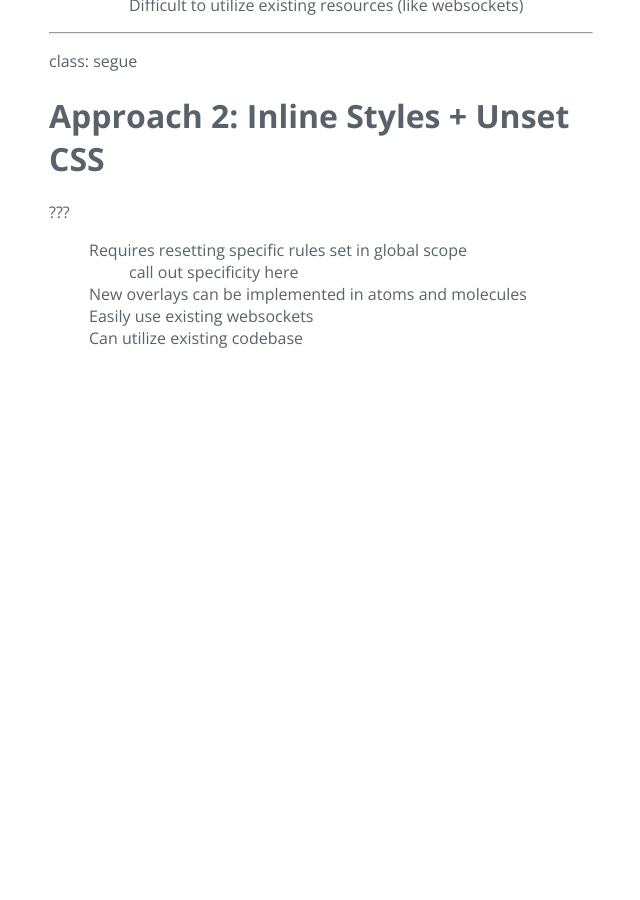
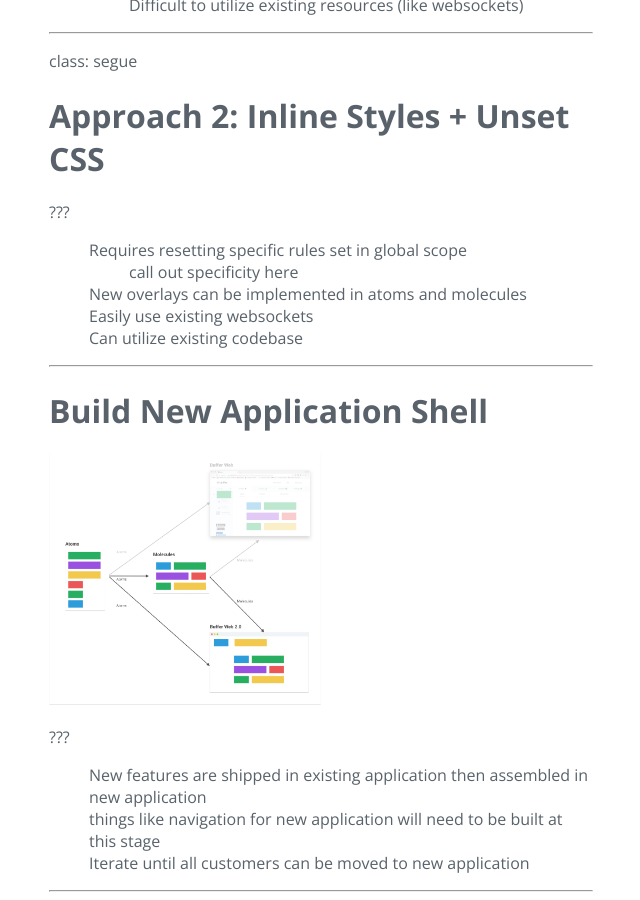
Before and after one commit to bufferapp/buffer-talks, a Jekyll site: the page built from slides/migrating-with-atomic-design-2.md, in a window 1280 px wide and 900 px high, scrolled down 4217 px. Shown: the whole window, without its empty margins (319-959 px from the left). Built offline with Jekyll 4.4.1, drawn with Linux system fonts in a browser that asks for light colours; our own code applies the rules of GitHub Pages for plain Markdown files; before the commit the page ends 4582 px from its top, so only the background shows below that.

Commit message:
Build new application shell

```diff
--- a/slides/migrating-with-atomic-design-2.md
+++ b/slides/migrating-with-atomic-design-2.md
@@ -214,3 +214,17 @@ class: segue
 - New overlays can be implemented in atoms and molecules
 - Easily use existing websockets
 - Can utilize existing codebase
+
+---
+
+# Build New Application Shell
+
+<img src="{{baseurl}}/images/MigrateWithAtomicDesign/migrate.png" alt="migrate" width="50%" />
+
+???
+
+- New features are shipped in existing application then assembled in new application
+- things like navigation for new application will need to be built at this stage
+- Iterate until all customers can be moved to new application
+
+---
```
